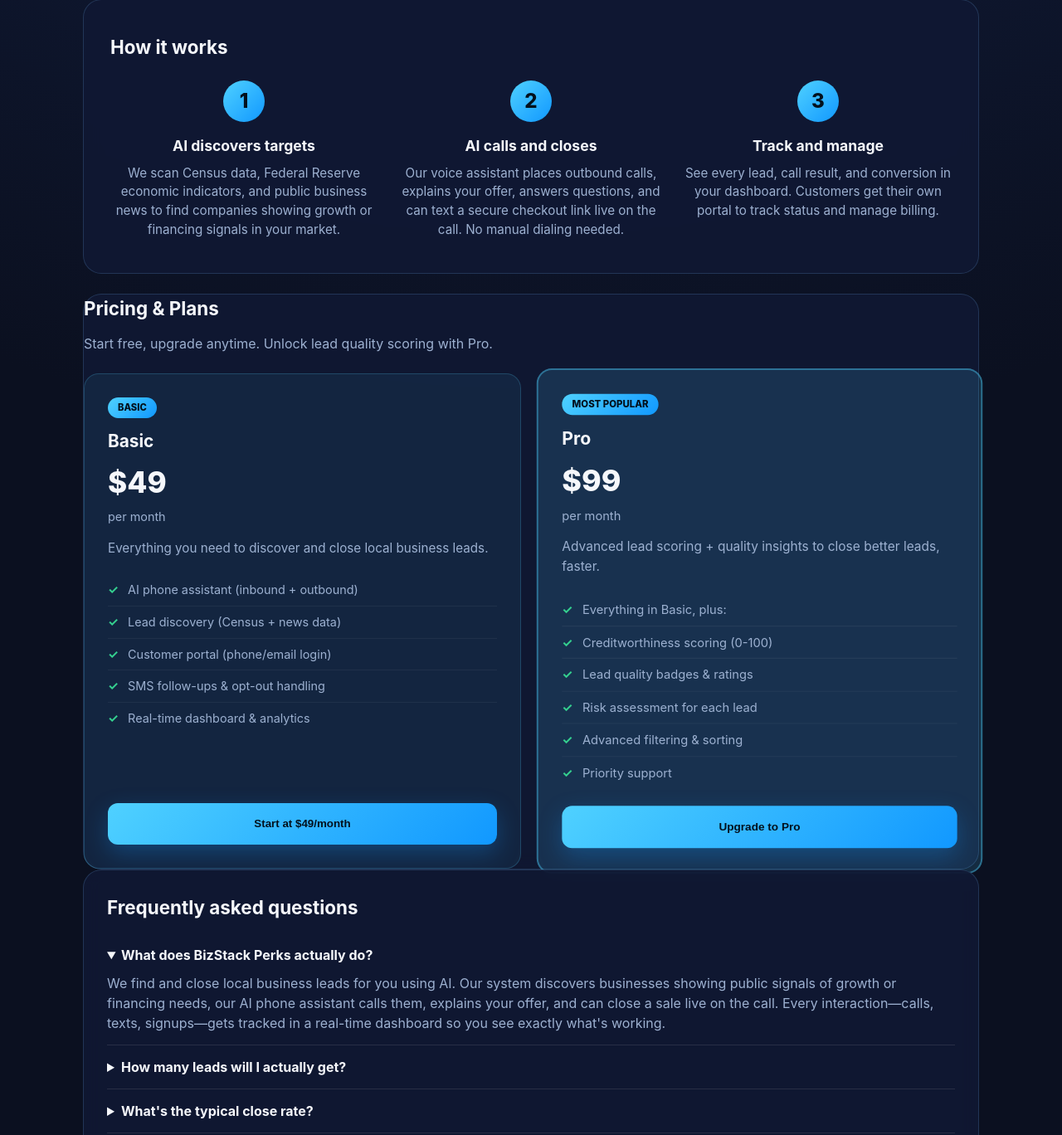
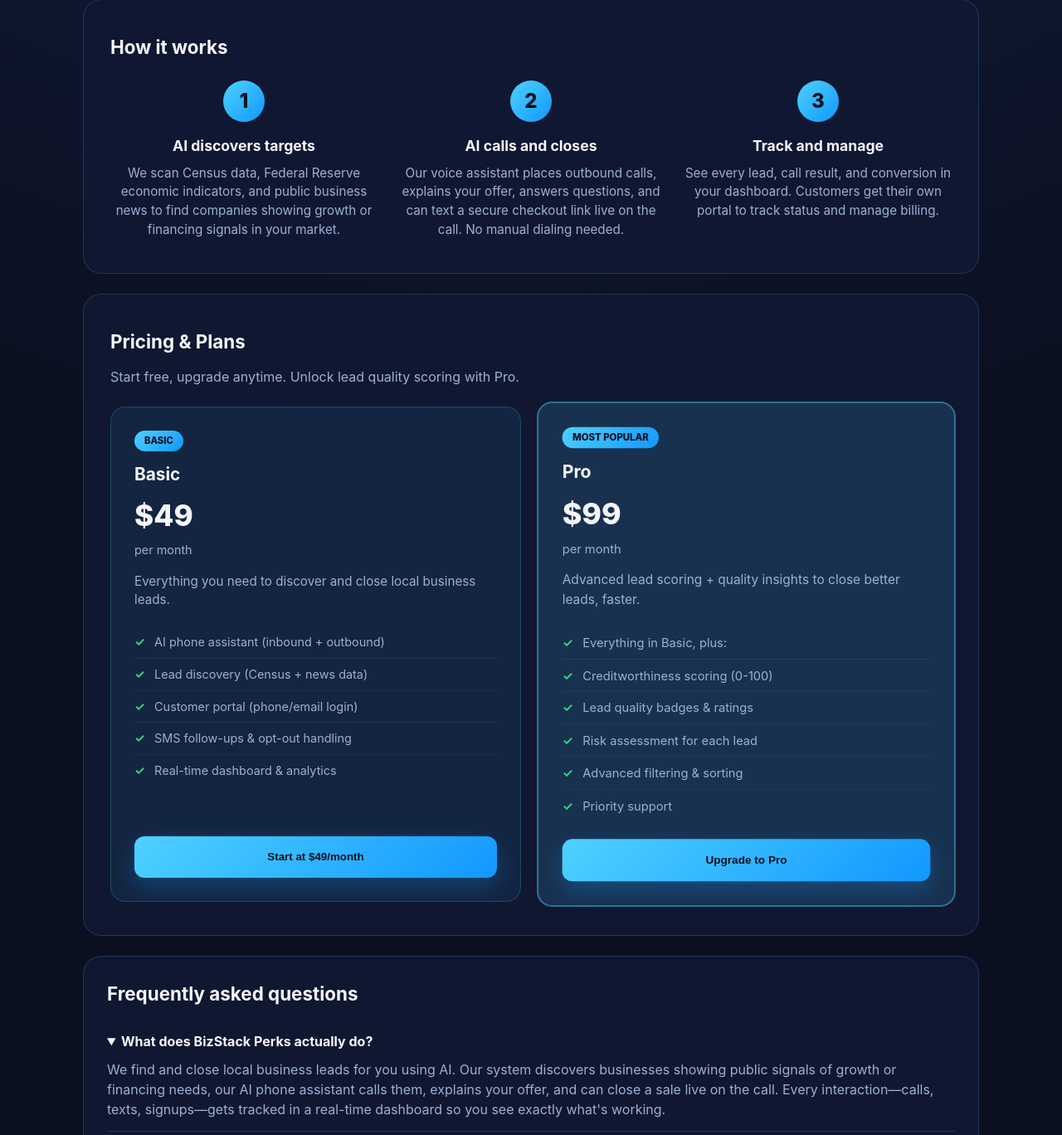
Before and after one commit to get-them666/bizstack-perks, a FastAPI app: page / in a window 1280 px wide. Shown: the part 1176-2544 px from the top of the page at 83% size. Run offline with FastAPI, Linux system fonts and the light colour scheme.

Commit message:
Fix pricing section padding and spacing

```diff
--- a/templates/index.html
+++ b/templates/index.html
@@ -40,6 +40,10 @@
             justify-content: space-between;
             align-items: center;
             padding: 18px 22px;
+            margin-bottom: 24px;
+        }
+        #pricing {
+            padding: 40px 32px;
             margin-bottom: 24px;
         }
         .brand {
```
